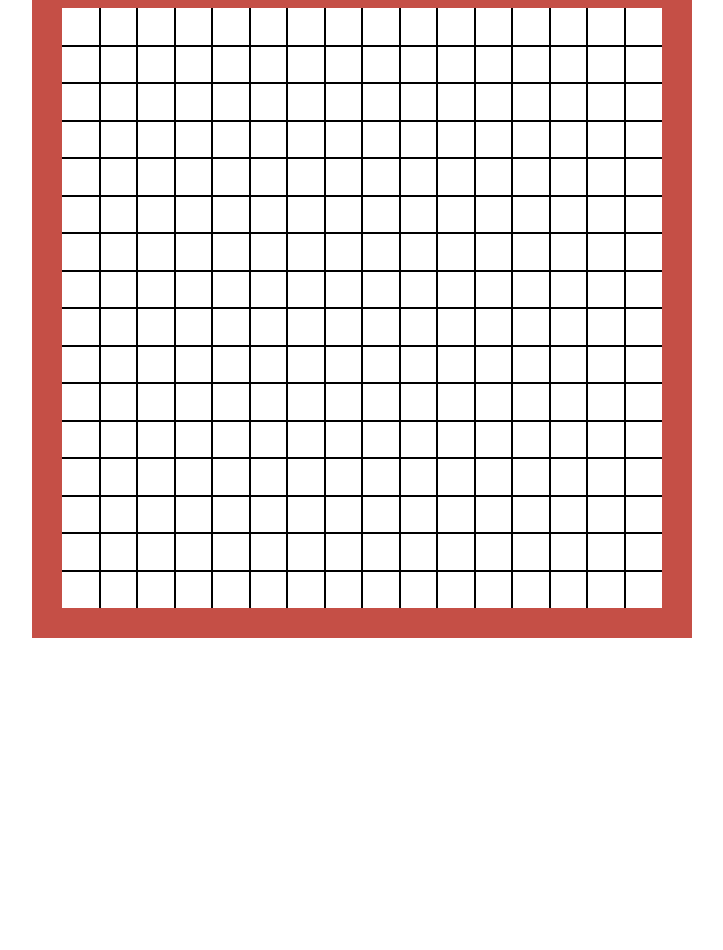
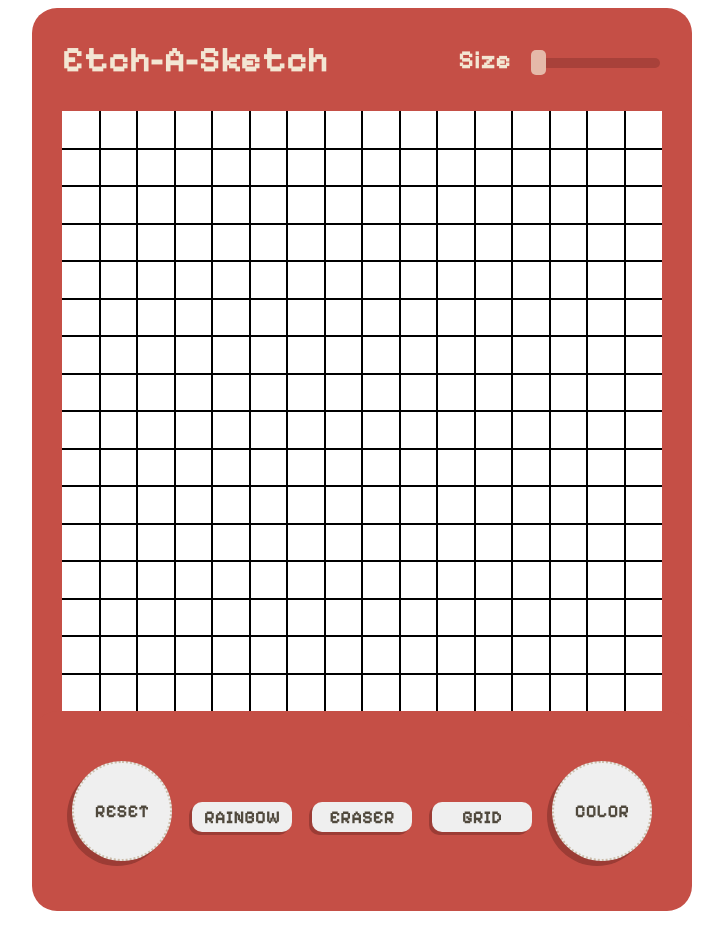
Before and after one commit to yousefmedhat00/etch-a-sketch, a plain HTML site: page index.html in a window 1280 px wide. Shown: the whole page, without its empty margins (286-1009 px from the left). Drawn offline with Linux system fonts and the light colour scheme.

Commit message:
Add grid size slider and buttons

```diff
--- a/index.html
+++ b/index.html
@@ -5,9 +5,29 @@
     <meta name="viewport" content="width=device-width, initial-scale=1.0">
     <title>Etch-A-Sketch</title>
     <link rel="stylesheet" href="style.css">
+    <style>
+        @import url('https://fonts.googleapis.com/css2?family=Pixelify+Sans:wght@700&display=swap');
+    </style>
 </head>
 <body>
-    <div class="container">
+    <div class="main">
+        <div class="header">
+        <div class="name">
+            Etch-A-Sketch
+        </div>
+        <div class="slider">
+            <label for="size">Size</label>
+            <input type="range" id="size" value="16" min="16" max="100" step="1">
+        </div>
+        </div>
+        <div class="container">
+        </div>
+        <div class="options">
+            <div><button class="button" id="reset">RESET</button></div>
+            <div><button class="button" id="rainbow">RAINBOW</button></div>
+            <div><button class="button" id="eraser">ERASER</button></div>
+            <div><button class="button" id="grid">GRID</button></div>
+            <div><button class="button" id="color">COLOR</button></div>
     </div>
     <script src="script.js"></script>
 </body>
```
